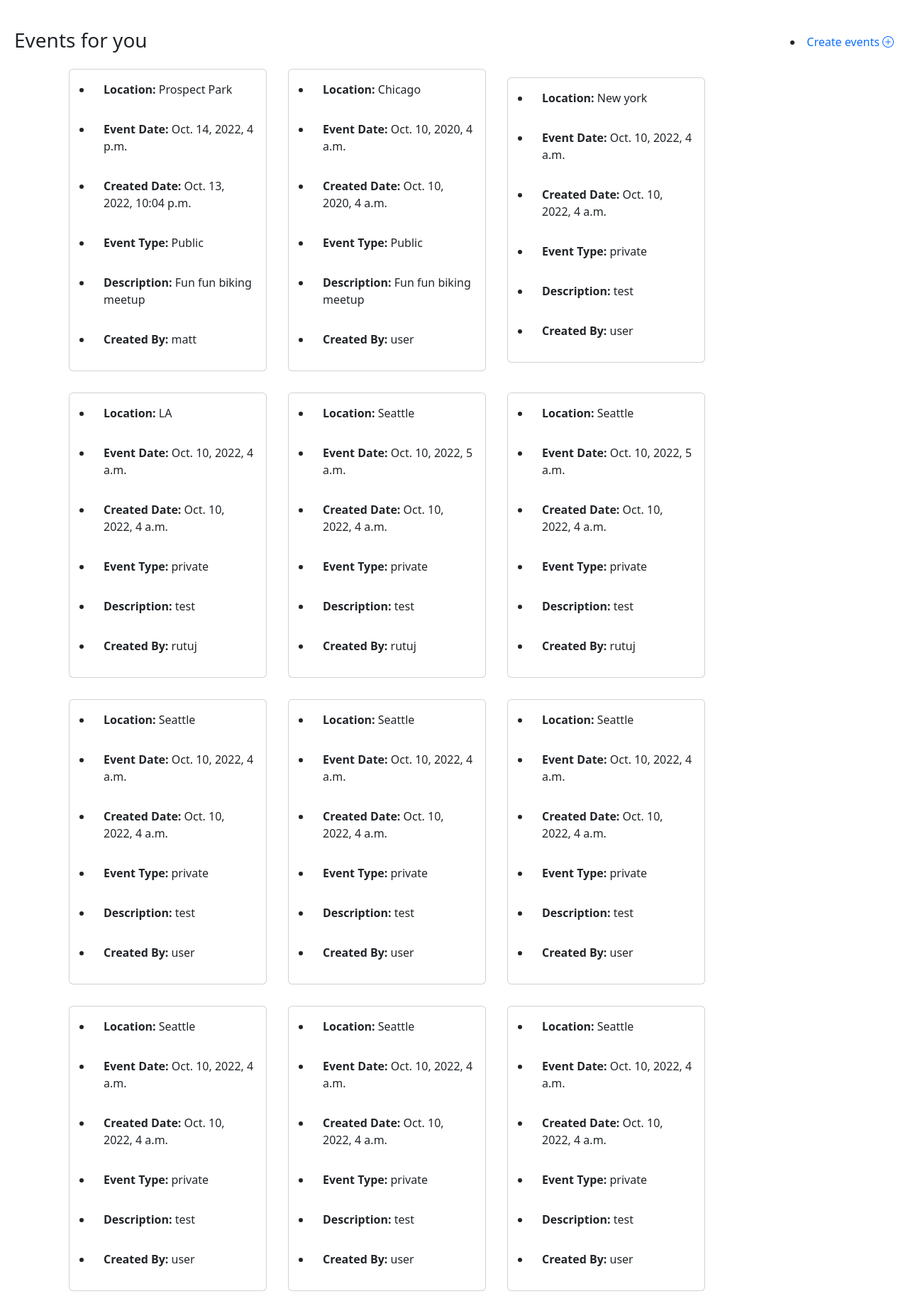
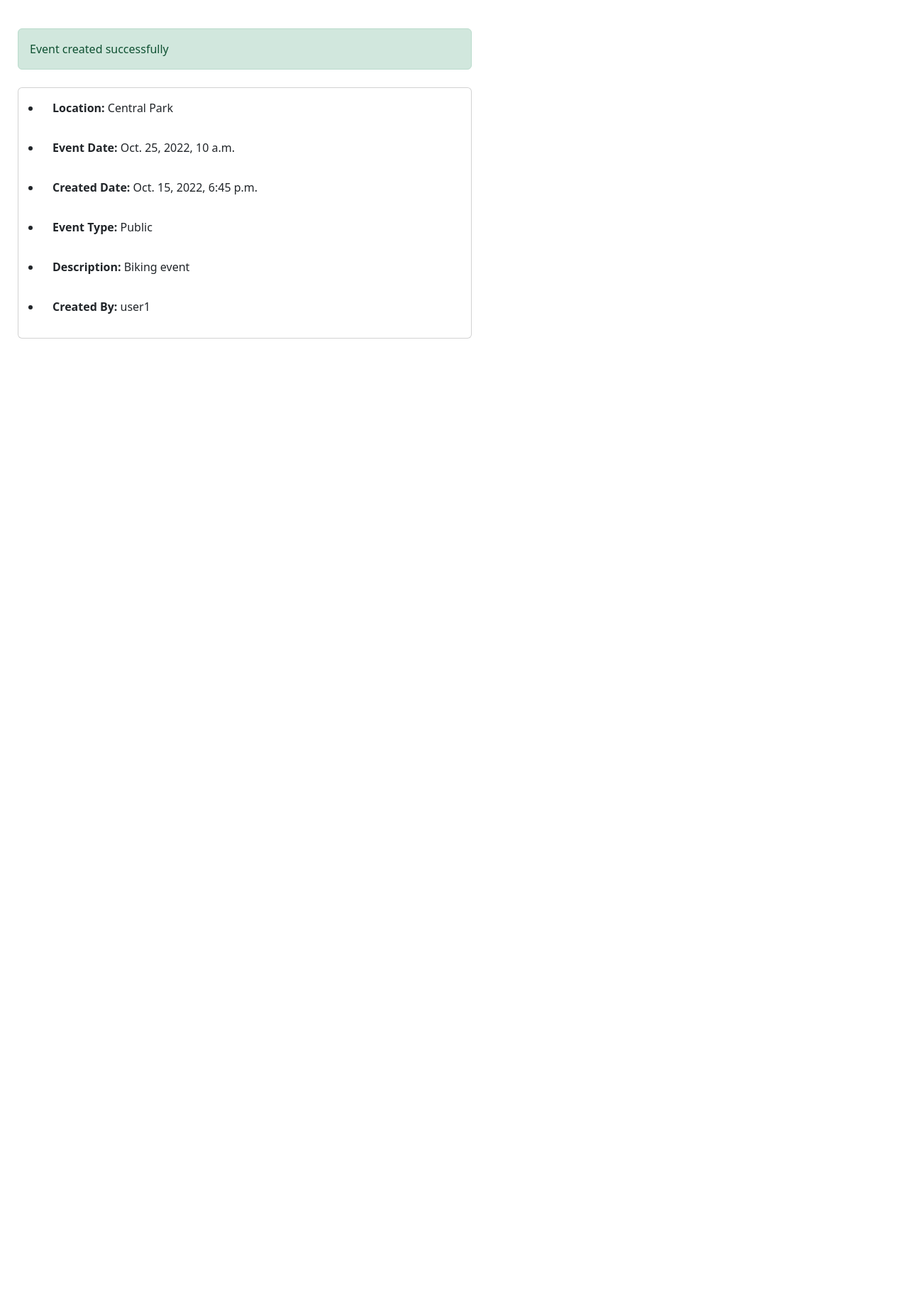
Before and after one commit to gcivil-nyu-org/INET-Team-3-F2022, a Django app: page /event_success in a window 1280 px wide. Shown: the part 80-1920 px from the top of the page at 71% size. After the commit the page ends 557 px from the top, so only its background shows below. Run offline with Django 3.2, Linux system fonts and the light colour scheme; data comes from the database, SQL or seed files in the repository; some libraries are stand-ins or nearby versions.

Commit message:
Added create event success page

```diff
--- a/bikerapp/bikingapp/templates/base.html
+++ b/bikerapp/bikingapp/templates/base.html
@@ -14,7 +14,7 @@
             <nav>
                 <ul>
                     <li><a href="/">Home</a></li>
-                    <li><a href="/event_success">Events</a></li>
+                    <li><a href="/event">Events</a></li>
                 </ul>
             </nav>
         </header>
--- a/bikerapp/bikingapp/templates/event_success.html
+++ b/bikerapp/bikingapp/templates/event_success.html
@@ -19,26 +19,27 @@
     {% extends 'base.html' %}
     {% block content %}
         <div style="margin-top: 120px">
-            <div style="display: flex;justify-content: space-between;">
+            <!-- <div style="display: flex;justify-content: space-between;">
                 <h3 style="margin-left: 20px;">Events for you</h3>
                 <h6 style="float: right; margin-right: 20px; margin-top: 10px;">
                     <li><a href="/event" style="text-decoration: none;">Create events
                         <i class="bi bi-plus-circle"></i></a></li>
                 </h6>
-            </div>
-            <div class="col container d-flex flex-wrap align-items-center space-between">
-                {% for obj in obj1 %}
-                    <div class="card col-lg-3" style="margin: 15px;">
+            </div> -->
+            <div class="col">
+                    <div class="alert alert-success col-lg-6" role="alert" style="margin-left: 25px;">
+                        Event created successfully
+                    </div>
+                    <div class="card col-lg-6" style="margin: 25px;">
                         <ul>
-                            <li class="card-body"><b>Location:</b> {{obj.location}}</li>
-                            <li class="card-body"><b>Event Date:</b> {{obj.date_time}}</li>
-                            <li class="card-body"><b>Created Date:</b> {{obj.date_created}}</li>
-                            <li class="card-body"><b>Event Type:</b> {{obj.public_private}}</li>
-                            <li class="card-body"><b>Description:</b> {{obj.description}}</li>
-                            <li class="card-body"><b>Created By:</b> {{obj.created_by}}</li>
+                            <li class="card-body"><b>Location:</b> {{obj1.location}}</li>
+                            <li class="card-body"><b>Event Date:</b> {{obj1.date_time}}</li>
+                            <li class="card-body"><b>Created Date:</b> {{obj1.date_created}}</li>
+                            <li class="card-body"><b>Event Type:</b> {{obj1.public_private}}</li>
+                            <li class="card-body"><b>Description:</b> {{obj1.description}}</li>
+                            <li class="card-body"><b>Created By:</b> {{obj1.created_by}}</li>
                         </ul>
                     </div>
-                {% endfor %}
                 </div>
         </div>
     {% endblock content %}
--- a/bikerapp/bikingapp/views.py
+++ b/bikerapp/bikingapp/views.py
@@ -64,7 +64,8 @@ def success_page(request):
     date_time = request.POST.get('date_time')
     date_created = request.POST.get('date_created')
 
-    obj = models.Event.objects.order_by('id')
+    obj = models.Event.objects.order_by('id').latest('id')
+    print(obj.location)
     context= {'obj1' : obj}
 
     return render(request, 'event_success.html', context)
```
